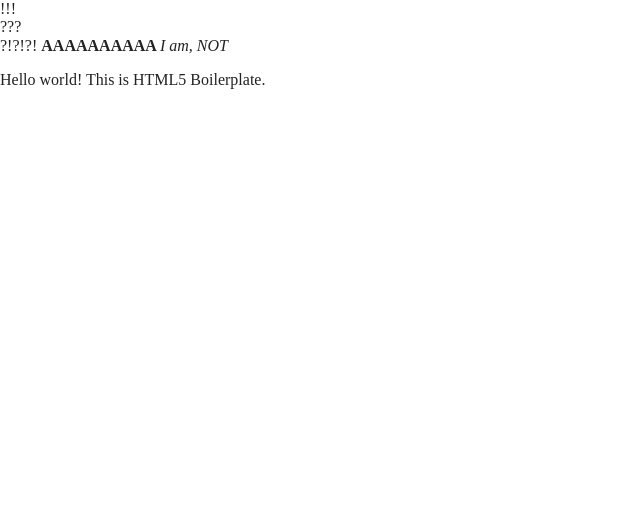
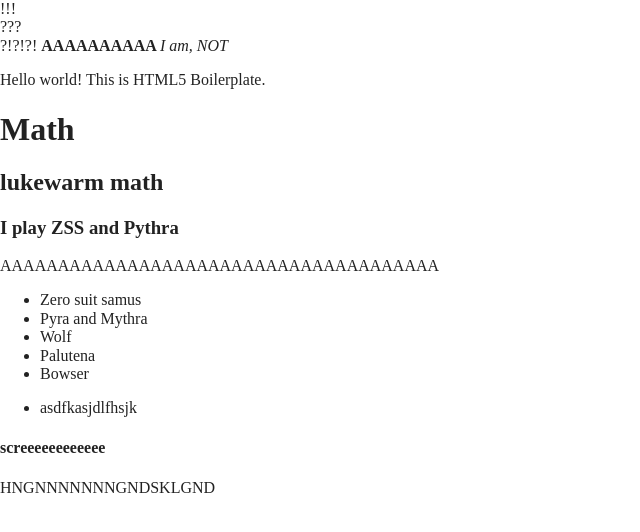
Before and after one commit to LeoAethereus/html-structure-assignment, a website built with Parcel: page index.html in a window 1280 px wide. Shown: the whole page, without its empty margins (0-640 px from the left). Built offline with nearby package versions, Linux system fonts and the light colour scheme.

Commit message:
experimented in class

```diff
--- a/index.html
+++ b/index.html
@@ -42,5 +42,21 @@
   </script>
   <script src="https://www.google-analytics.com/analytics.js" async></script>
 </body>
+<h1> Math</h1>
+<h2> lukewarm math</h2>
+<h3>I play ZSS and Pythra</h3>
+<p1> AAAAAAAAAAAAAAAAAAAAAAAAAAAAAAAAAAAAAA</p1>
 
+ <!-- unordered list -->
+<ul><li> Zero suit samus</li>
+  <li>Pyra and Mythra</li>
+  <li>Wolf</li>
+  <li>Palutena</li>
+  <li>Bowser</li>
+
+  <li> <p> asdfkasjdlfhsjk</p></li>
+</ul>
+
+<h4> screeeeeeeeeeee</h4>
+<p>HNGNNNNNNNGNDSKLGND</p>
 </html>
```
